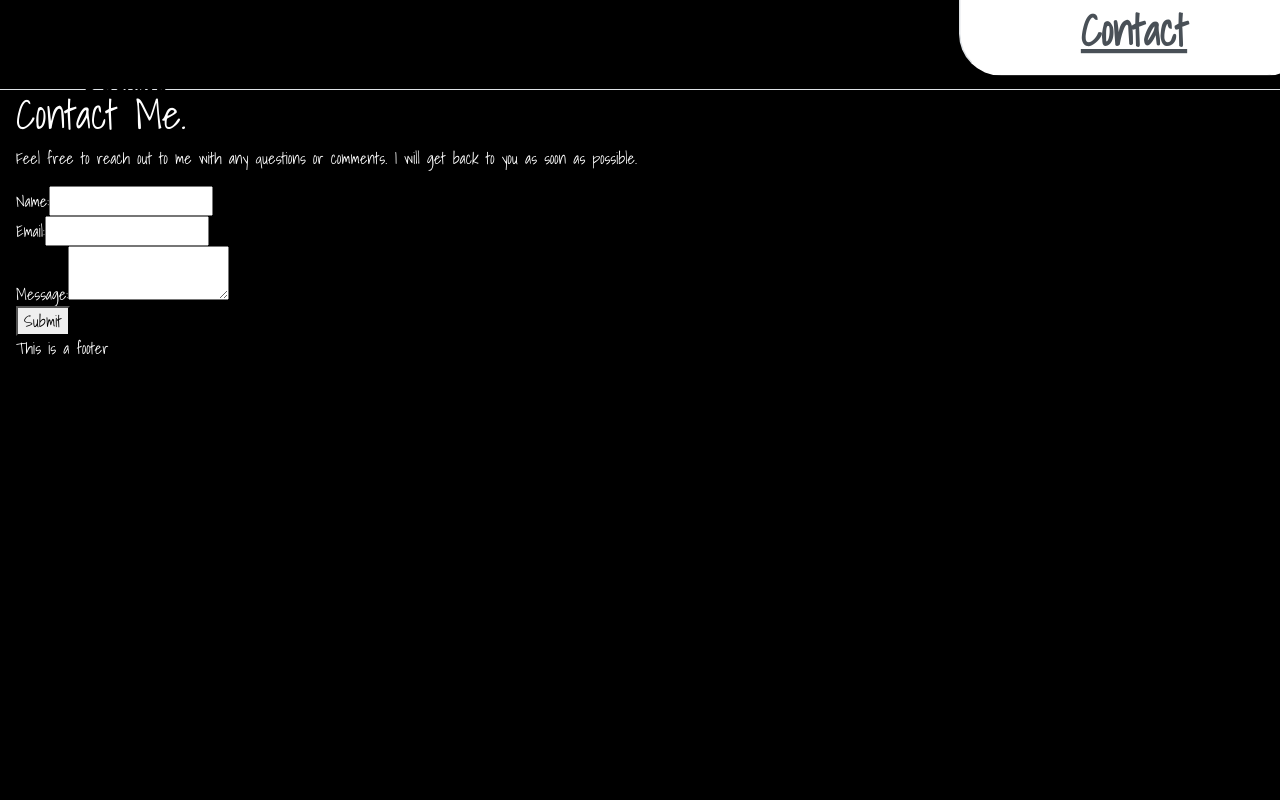
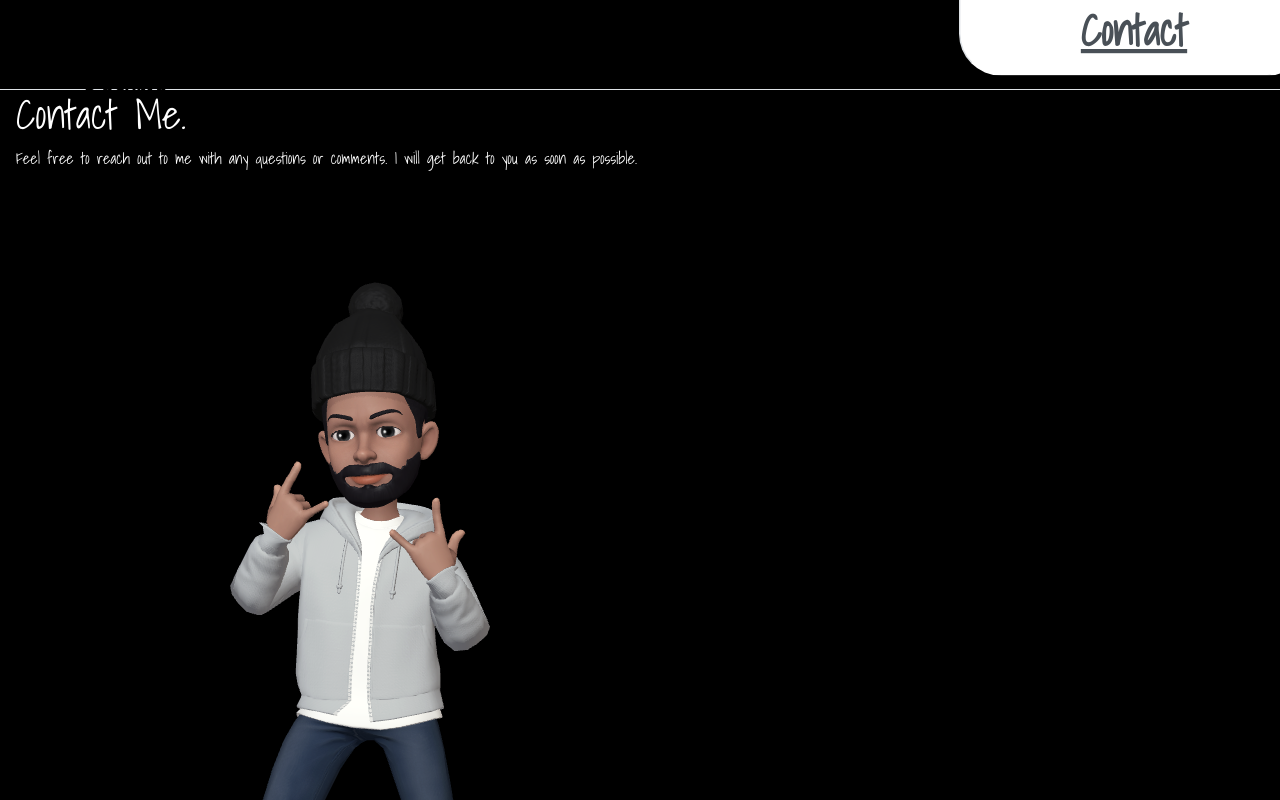
Before and after one commit to arrozconpollo220/Alex-Portfolio, a React (Vite) app: page /Contact in a window 1280 px wide. Shown: the top 800 px of the page. Built offline with nearby package versions, Linux system fonts and the light colour scheme.

Commit message:
updated contact.jsx and added href link to experience.jsx

```diff
--- a/src/pages/Contact.jsx
+++ b/src/pages/Contact.jsx
@@ -1,5 +1,8 @@
 // importing css file from the styles folder
 import '../styles/contact.css';
+
+// importing emoji photo 3
+import emoji3 from '../assets/MyEmoji_20240906_180557_0.png';
 
 // importing useState from React
 import { useState, useEffect } from 'react';
@@ -92,6 +95,7 @@ function Form() {
       <div>
         <h1>Contact Me.</h1>
         <p>Feel free to reach out to me with any questions or comments. I will get back to you as soon as possible.</p>
+        <img src= {emoji3} alt="emoji of Alex" />
       </div>
       <div className="form-group">
         <label htmlFor="fullName">Name:</label>
--- a/src/pages/Experience.jsx
+++ b/src/pages/Experience.jsx
@@ -11,7 +11,9 @@ export default function Experience() {
         <p>
 This is the Experience page. add dead face project here
         </p>
-        <img src= {deadFace} alt="dead face project" />
+        <a href="https://deadxfaces.up.railway.app/">
+        <img src= {deadFace} alt="dead face project"/>
+        </a>
       </div>
     );
   }
```
